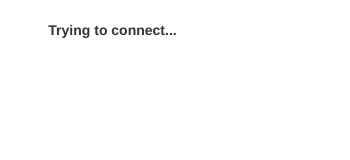
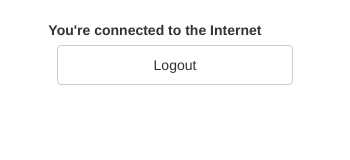
Before and after one commit to ed-asriyan/bmstu-wifi-authorizator, an Electron app: page index.html in a window 350 px wide. Both pictures are taken after a click on the button "Sign in". Drawn offline with nearby package versions, Linux system fonts and the light colour scheme.

Commit message:
Create connected page

```diff
--- a/index.html
+++ b/index.html
@@ -31,6 +31,15 @@
             <div id="page_connecting">
                 <label>Trying to connect...</label>
             </div>
+
+            <div id="page_connected" class="form-horizontal">
+                <label>You're connected to the Internet</label>
+                <div id="page_connected_submit_group" class="form-group">
+                    <button id="page_connected_submit_button" class="col-xs-offset-1 col-xs-10 btn btn-default"
+                            type="submit" style="height: 40px" onclick="onLogoutClick()">Logout
+                    </button>
+                </div>
+            </div>
         </div>
     </div>
 </div>
--- a/index.js
+++ b/index.js
@@ -6,6 +6,7 @@
 
 const pageLogin = document.getElementById('page_login');
 const pageConnecting = document.getElementById('page_connecting');
+const pageConnected = document.getElementById('page_connected');
 
 const forms = document.getElementById('pages').childNodes;
 
@@ -26,3 +27,7 @@ const onLoginClick = function () {
     // imitating
     setTimeout(() => showPage(pageConnected), 2000);
 };
+
+const onLogoutClick = function () {
+    showPage(pageLogin);
+};
```
